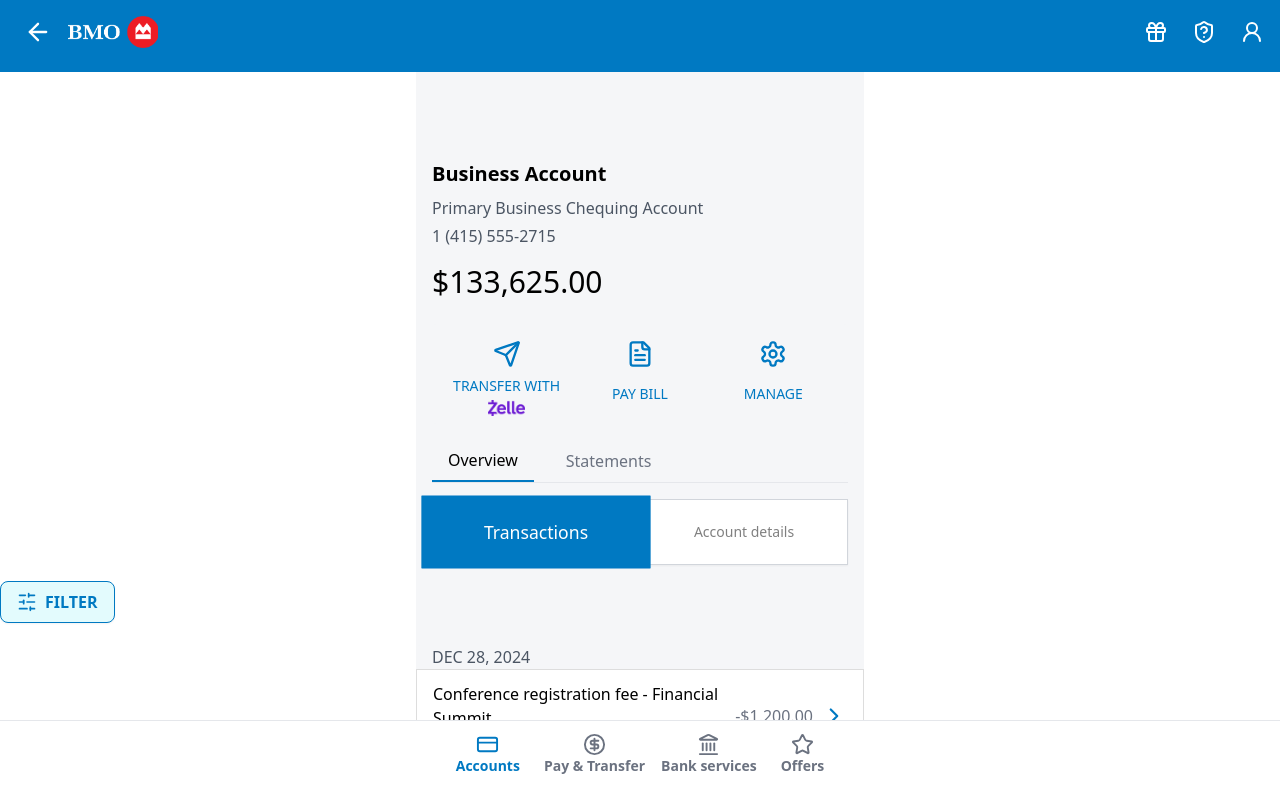
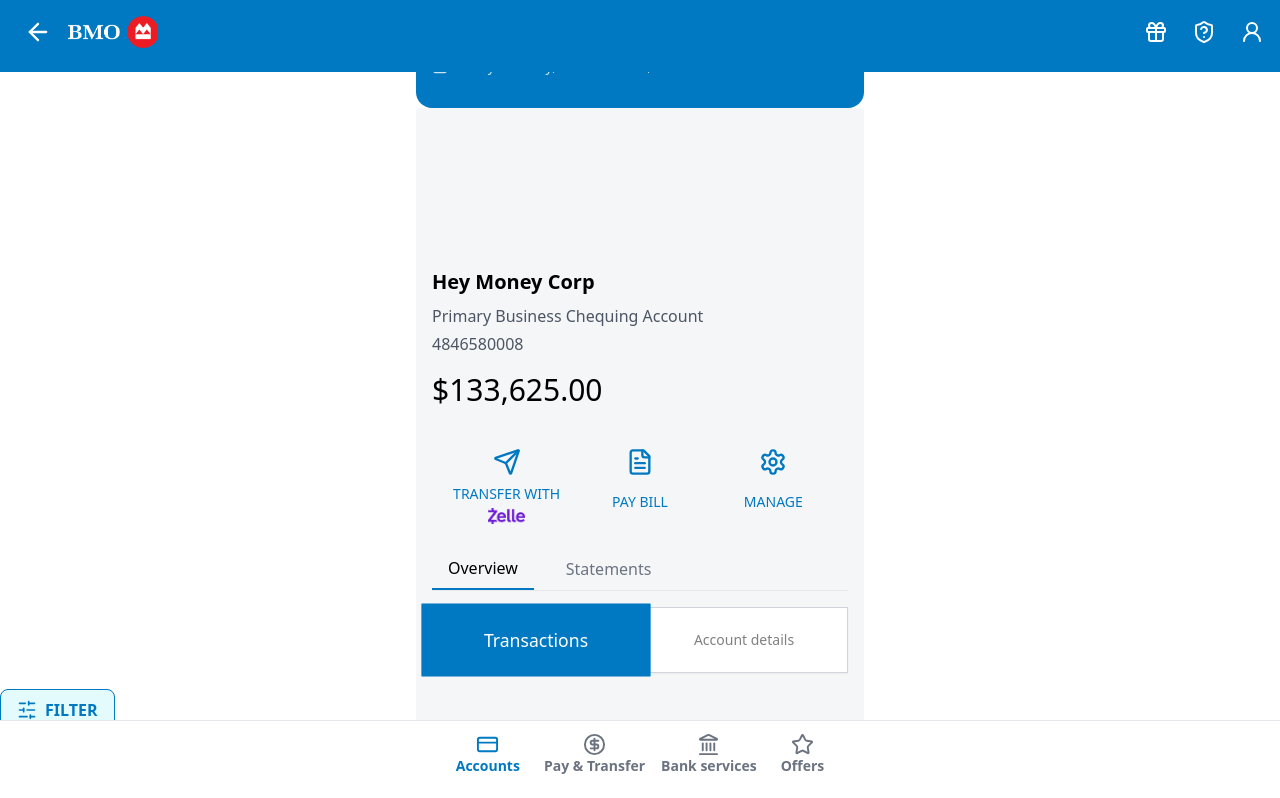
Before and after one commit to dat3011vit/abcccc, a React (Vite) app: page / in a window 1280 px wide. Shown: the top 798 px of the page. Built offline with nearby package versions, Linux system fonts and the light colour scheme.

Commit message:
Initial commit

```diff
--- a/src/components/BankingInterface.tsx
+++ b/src/components/BankingInterface.tsx
@@ -7,7 +7,7 @@
   Send,
   Landmark,
   Star,
-  //   Calendar,
+    Calendar,
   SlidersHorizontal,
 } from "lucide-react";
 import bmoLogo from "../assets/logo.png"; // Sửa lại đường dẫn theo cấu trúc thư mục của bạn
@@ -16,22 +16,22 @@
 import StickyHeader from "./StickyHeader";
 
 const BankingInterface = () => {
-  // Get current date
-  //   const today = new Date();
-  //   const dateOptions: Intl.DateTimeFormatOptions = {
-  //     weekday: "long",
-  //     year: "numeric",
-  //     month: "long",
-  //     day: "numeric",
-  //   };
-  //   const formattedDate = today.toLocaleDateString("en-US", dateOptions);
+//   Get current date
+    const today = new Date();
+    const dateOptions: Intl.DateTimeFormatOptions = {
+      weekday: "long",
+      year: "numeric",
+      month: "long",
+      day: "numeric",
+    };
+    const formattedDate = today.toLocaleDateString("en-US", dateOptions);
 
   return (
     <div className="max-w-md mx-auto min-h-screen">
       <StickyHeader bmoLogo={bmoLogo} />
 
       {/* Welcome Section */}
-      {/* <div
+      <div
         className="text-white p-4 pb-8 rounded-b-2xl"
         style={{ backgroundColor: "#0079C2" }}
       >
@@ -40,7 +40,7 @@
           <Calendar size={16} className="mr-2" />
           <span>Today is {formattedDate}</span>
         </div>
-      </div> */}
+      </div>
 
       {/* Quick Actions Section
             <div className="px-4 -mt-6 relative z-10">
@@ -77,9 +77,9 @@
       {/* Account Section */}
       <div className="p-4 pt-40 rounded" style={{ backgroundColor: "#f5f6f8" }}>
         {" "}
-        <h2 className="text-xl font-semibold mb-2">Business Account</h2>
+        <h2 className="text-xl font-semibold mb-2">Hey Money Corp</h2>
         <p className="text-gray-600 mb-1">Primary Business Chequing Account</p>
-        <p className="text-gray-600 mb-4">1 (415) 555-2715</p>
+        <p className="text-gray-600 mb-4">4846580008 </p>
         <h1 className="text-3xl font-medium mb-6">$133,625.00</h1>
         {/* Action Buttons */}
         <div
```
